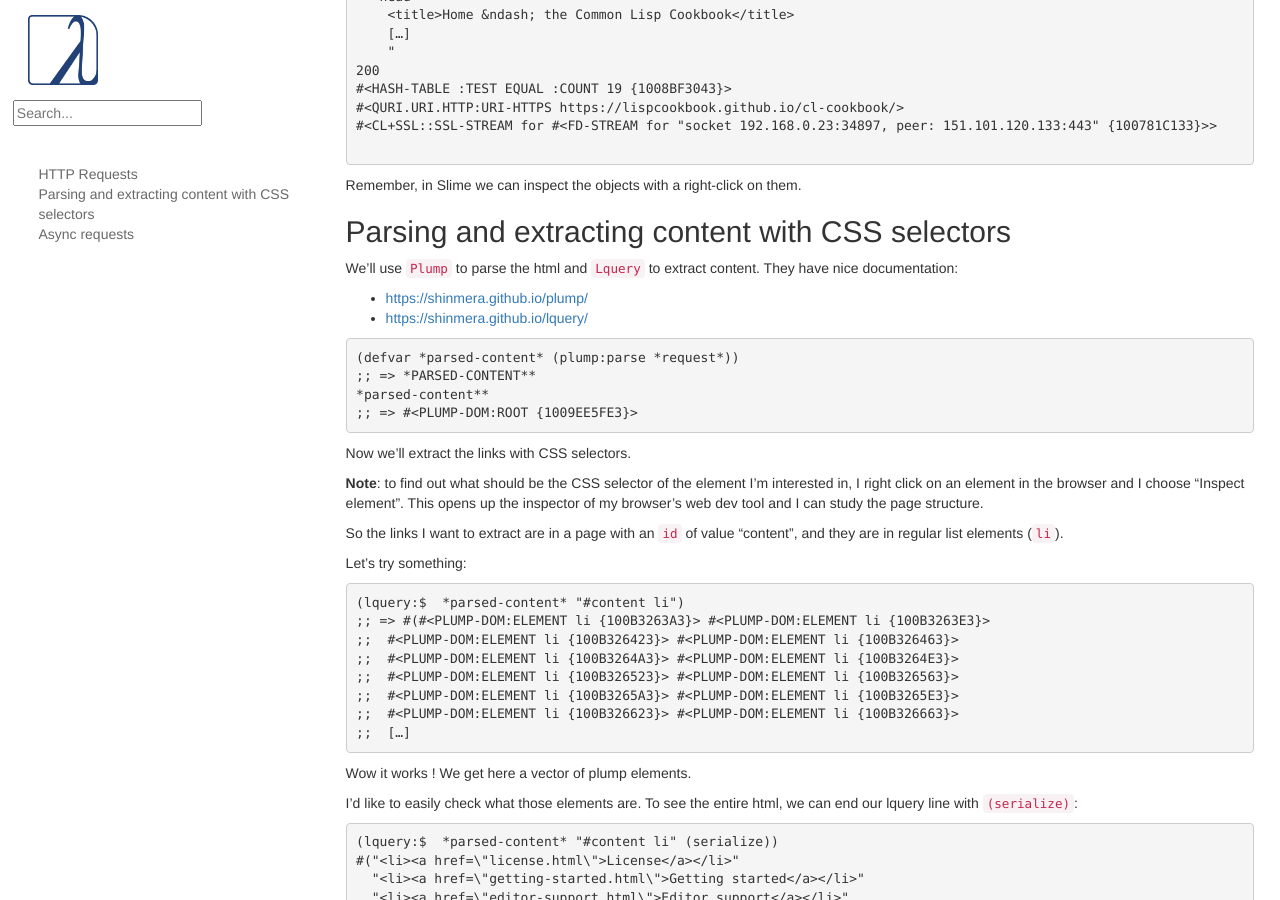
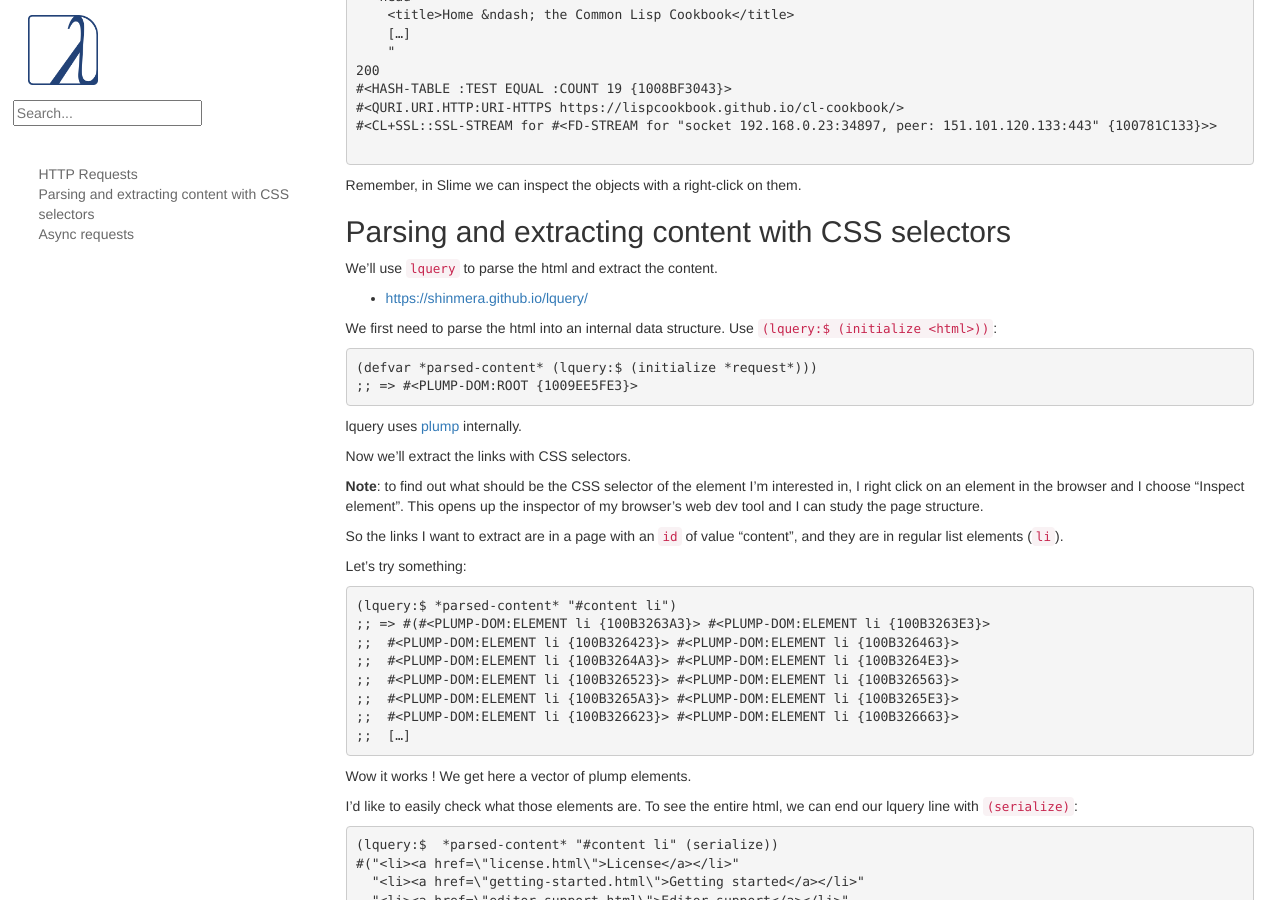
Before and after one commit to LispCookbook/cl-cookbook, a Jekyll site: the page built from web-scraping.md, in a window 1280 px wide and 900 px high, scrolled down 616 px. Built offline with Jekyll 4.4.1, drawn with Linux system fonts in a browser that asks for light colours.

Commit message:
web scraping: use lquery:$ (initialize) instead of plump

```diff
--- a/web-scraping.md
+++ b/web-scraping.md
@@ -55,18 +55,20 @@ them.
 
 ## Parsing and extracting content with CSS selectors
 
-We'll use `Plump` to parse the html and `Lquery` to extract
-content. They have nice documentation:
+We'll use `lquery` to parse the html and extract the
+content.
 
-- [https://shinmera.github.io/plump/](https://shinmera.github.io/plump/)
 - [https://shinmera.github.io/lquery/](https://shinmera.github.io/lquery/)
 
+We first need to parse the html into an internal data structure. Use
+`(lquery:$ (initialize <html>))`:
+
 ~~~lisp
-(defvar *parsed-content* (plump:parse *request*))
-;; => *PARSED-CONTENT**
-*parsed-content**
+(defvar *parsed-content* (lquery:$ (initialize *request*)))
 ;; => #<PLUMP-DOM:ROOT {1009EE5FE3}>
 ~~~
+
+lquery uses [plump](https://shinmera.github.io/plump/) internally.
 
 Now we'll extract the links with CSS selectors.
 
@@ -81,7 +83,7 @@ So the links I want to extract are in a page with an `id` of value
 Let's try something:
 
 ~~~lisp
-(lquery:$  *parsed-content* "#content li")
+(lquery:$ *parsed-content* "#content li")
 ;; => #(#<PLUMP-DOM:ELEMENT li {100B3263A3}> #<PLUMP-DOM:ELEMENT li {100B3263E3}>
 ;;  #<PLUMP-DOM:ELEMENT li {100B326423}> #<PLUMP-DOM:ELEMENT li {100B326463}>
 ;;  #<PLUMP-DOM:ELEMENT li {100B3264A3}> #<PLUMP-DOM:ELEMENT li {100B3264E3}>
```
